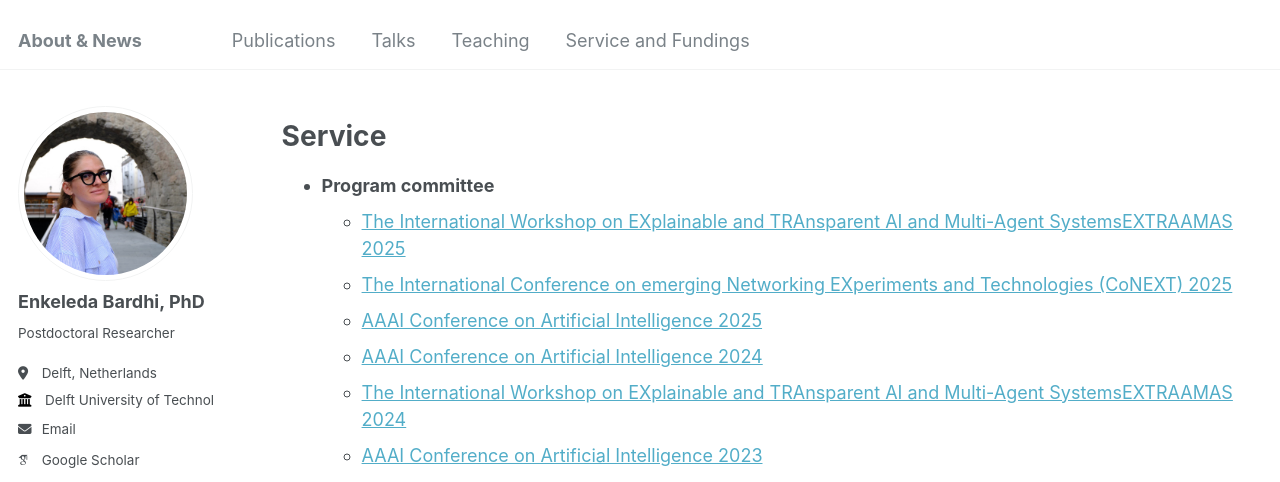
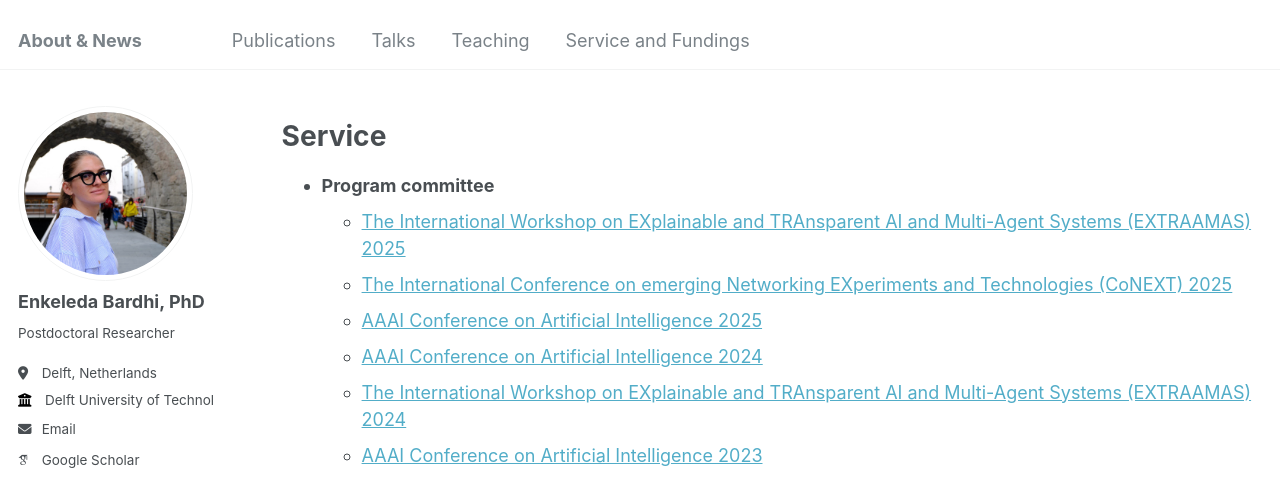
Before and after one commit to bardhienkeleda/bardhienkeleda.github.io, a Jekyll site: the page built from _pages/cv.md, in a window 1280 px wide and 900 px high. Shown: the top 482 px of the window. Built offline with Jekyll 4.4.1, drawn with Linux system fonts in a browser that asks for light colours; some web fonts are replaced.

Commit message:
typo fix

```diff
--- a/_pages/cv.md
+++ b/_pages/cv.md
@@ -12,11 +12,11 @@ redirect_from:
 Service
 ======
 * **Program committee**
-    * [The International Workshop on EXplainable and TRAnsparent AI and Multi-Agent SystemsEXTRAAMAS 2025](https://extraamas.ehealth.hevs.ch/organization.html)
+    * [The International Workshop on EXplainable and TRAnsparent AI and Multi-Agent Systems (EXTRAAMAS) 2025](https://extraamas.ehealth.hevs.ch/organization.html)
     * [The  International Conference on emerging Networking EXperiments and Technologies (CoNEXT) 2025](https://conferences.sigcomm.org/co-next/2025/#!/home)
     * [AAAI Conference on Artificial Intelligence 2025](https://aaai.org/conference/aaai/aaai-25/)
     * [AAAI Conference on Artificial Intelligence 2024](https://aaai.org/conference/aaai/aaai-24/)
-    * [The International Workshop on EXplainable and TRAnsparent AI and Multi-Agent SystemsEXTRAAMAS 2024](https://extraamas.ehealth.hevs.ch/index.html)
+    * [The International Workshop on EXplainable and TRAnsparent AI and Multi-Agent Systems (EXTRAAMAS) 2024](https://extraamas.ehealth.hevs.ch/index.html)
     * [AAAI Conference on Artificial Intelligence 2023](https://aaai-23.aaai.org)
 * **External Reviewer**
     * IEEE International Conference on Computer Communications (INFOCOM) 2025
```
